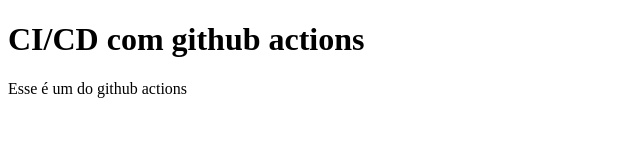
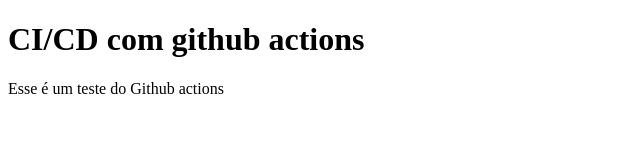
Before and after one commit to carlosEmanuelSilva/ci-cd-workshop, a plain HTML site: page index.html in a window 1280 px wide. Shown: the full height of the page, 0-640 px from the left. Drawn offline with Linux system fonts and the light colour scheme.

Commit message:
Corrigindo texto paragrafo

```diff
--- a/index.html
+++ b/index.html
@@ -7,6 +7,6 @@
 </head>
 <body>
     <h1>CI/CD com github actions</h1>
-    <p>Esse é um do github actions</p>
+    <p>Esse é um teste do Github actions</p>
 </body>
 </html>
```
